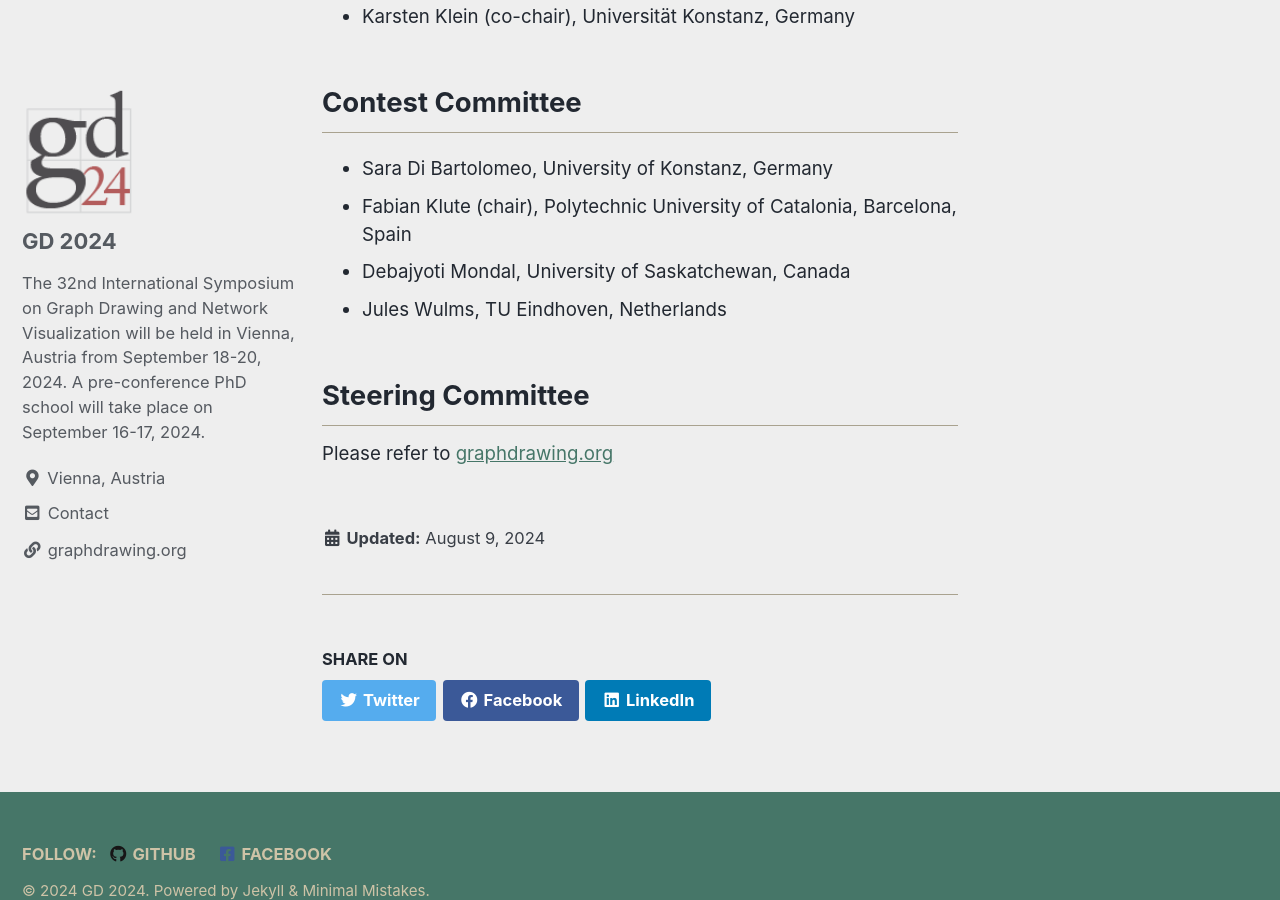
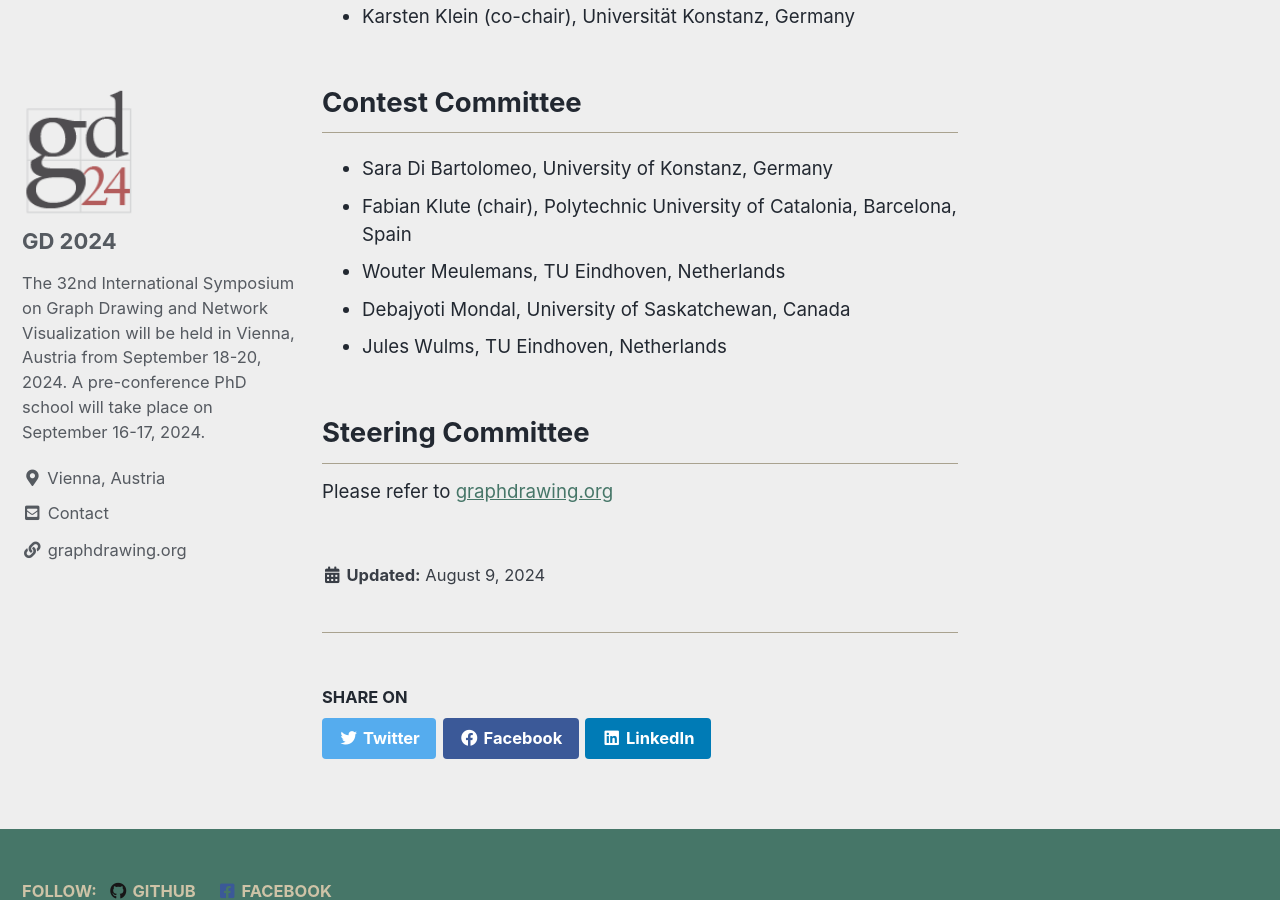
Before and after one commit to graphdrawing/gd2024, a Jekyll site: the page built from pages/committee.md, in a window 1280 px wide and 900 px high, scrolled down 1486 px. Built offline with Jekyll 4.4.1, drawn with Linux system fonts in a browser that asks for light colours; cached includes are drawn as plain includes.

Commit message:
Update committee.md

```diff
--- a/pages/committee.md
+++ b/pages/committee.md
@@ -72,6 +72,7 @@ toc: true
 
 * Sara Di Bartolomeo, University of Konstanz, Germany
 * Fabian Klute (chair), Polytechnic University of Catalonia, Barcelona, Spain
+* Wouter Meulemans, TU Eindhoven, Netherlands
 * Debajyoti Mondal, University of Saskatchewan, Canada
 * Jules Wulms, TU Eindhoven, Netherlands
 
```
